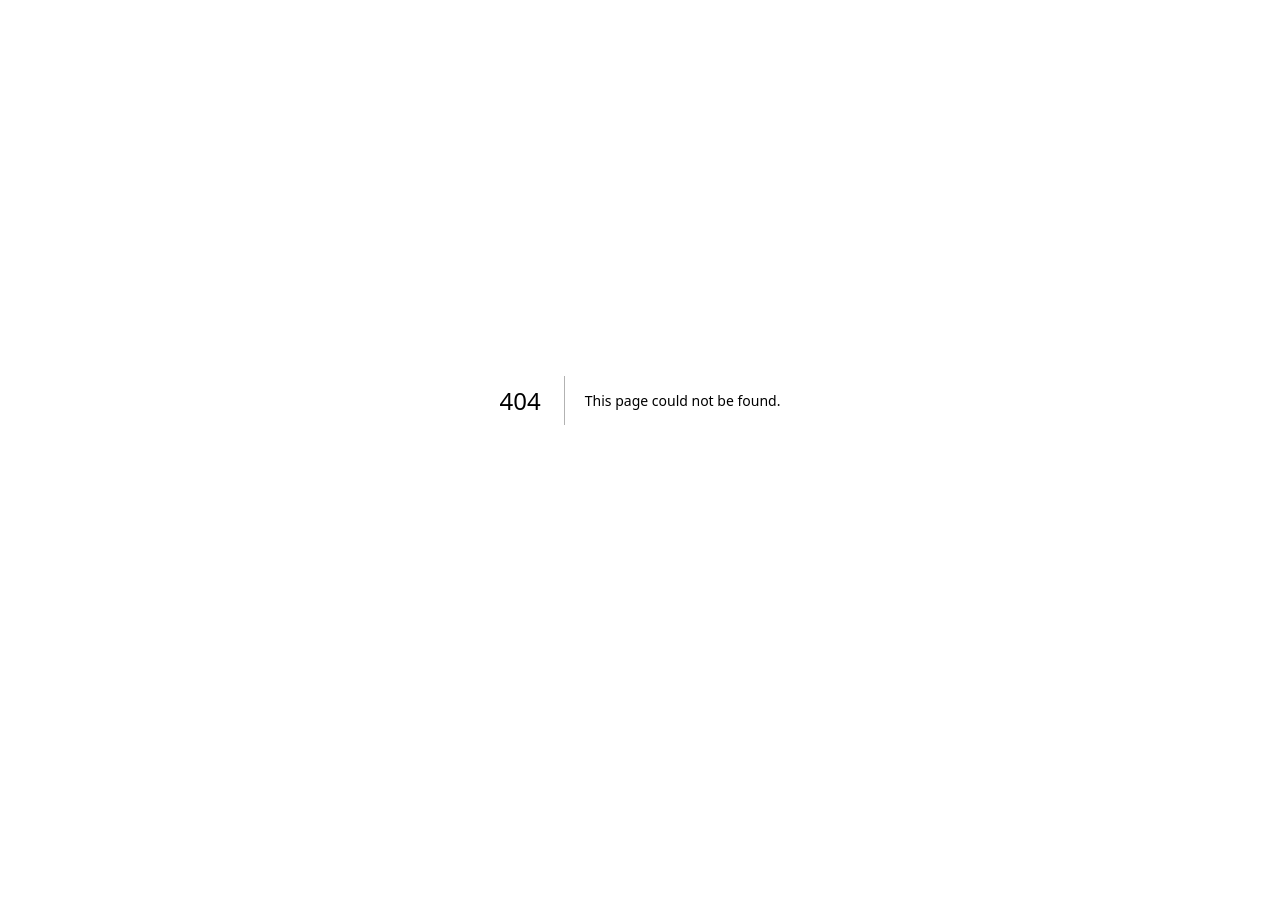
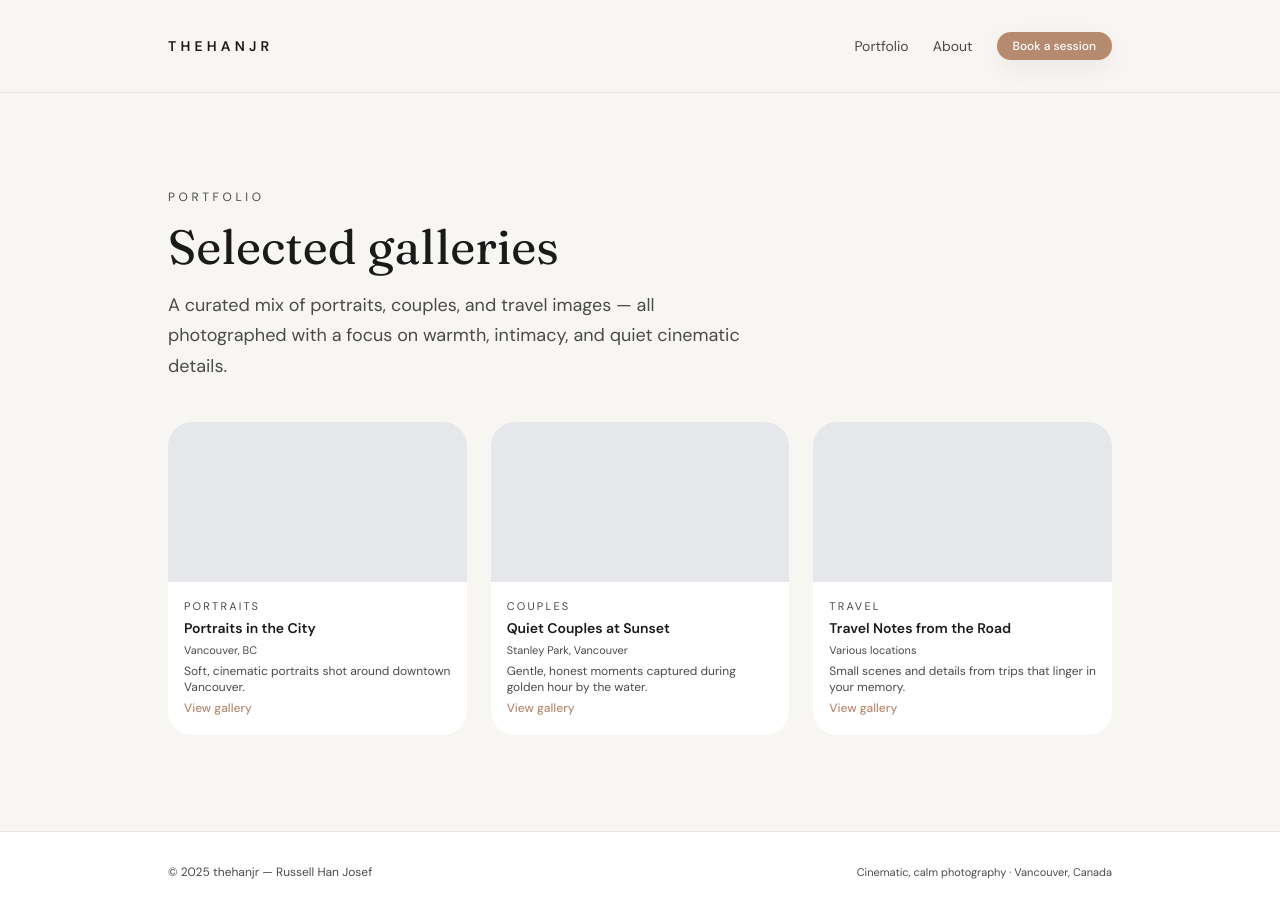
Before and after one commit to russellhanj/thehanjr-portfolio, a Next.js app in the folder thehanjr-portfolio/: page /portfolio in a window 1280 px wide. Before the commit this address had no page. Before the commit the page ends 800 px from the top, so only its background shows below. Built offline with nearby package versions, Linux system fonts and the light colour scheme.

Commit message:
Added portfolio

```diff
--- a/thehanjr-portfolio/app/globals.css
+++ b/thehanjr-portfolio/app/globals.css
@@ -6,6 +6,7 @@
   color-scheme: light;
 }
 
+/* Optional helper */
 .text-balance {
   text-wrap: balance;
 }
--- /dev/null
+++ b/thehanjr-portfolio/app/portfolio/[slug]/page.tsx
@@ -0,0 +1,55 @@
+import { notFound } from "next/navigation";
+import { galleries } from "../../../lib/galleries";
+import { PageShell } from "../../components/layout/page-shell";
+import { Container } from "../../components/ui/container";
+
+type GalleryPageProps = {
+  params: { slug: string };
+};
+
+// Pre-generate static params (optional but good)
+export function generateStaticParams() {
+  return galleries.map((g) => ({ slug: g.slug }));
+}
+
+export default function GalleryPage({ params }: GalleryPageProps) {
+  const gallery = galleries.find((g) => g.slug === params.slug);
+
+  if (!gallery) {
+    return notFound();
+  }
+
+  return (
+    <PageShell>
+      <section className="pt-10 md:pt-16">
+        <Container className="space-y-8">
+          {/* Header */}
+          <div className="space-y-3">
+            <p className="text-xs uppercase tracking-[0.3em] text-text-secondary">
+              {gallery.category}
+            </p>
+            <h1 className="font-heading text-display-md">{gallery.title}</h1>
+            {gallery.location && (
+              <p className="text-xs text-text-secondary">
+                {gallery.location}
+              </p>
+            )}
+            <p className="max-w-xl text-body text-text-secondary">
+              {gallery.description}
+            </p>
+          </div>
+
+          {/* Placeholder image grid for now */}
+          <div className="grid gap-4 md:grid-cols-3">
+            {gallery.images.map((image) => (
+              <div
+                key={image.src}
+                className="h-48 rounded-2xl bg-gray-200 md:h-56"
+              />
+            ))}
+          </div>
+        </Container>
+      </section>
+    </PageShell>
+  );
+}
--- /dev/null
+++ b/thehanjr-portfolio/app/portfolio/page.tsx
@@ -0,0 +1,57 @@
+import Link from "next/link";
+import { galleries } from "../../lib/galleries";
+import { PageShell } from "../components/layout/page-shell";
+import { Container } from "../components/ui/container";
+
+export default function PortfolioPage() {
+  return (
+    <PageShell>
+      <section className="pt-10 md:pt-16">
+        <Container className="space-y-10">
+          <div className="space-y-4">
+            <p className="text-xs uppercase tracking-[0.3em] text-text-secondary">
+              Portfolio
+            </p>
+            <h1 className="font-heading text-display-md">
+              Selected galleries
+            </h1>
+            <p className="max-w-xl text-body-lg text-text-secondary">
+              A curated mix of portraits, couples, and travel images — all
+              photographed with a focus on warmth, intimacy, and quiet cinematic
+              details.
+            </p>
+          </div>
+
+          <div className="grid gap-6 md:grid-cols-3">
+            {galleries.map((gallery) => (
+              <Link
+                key={gallery.slug}
+                href={`/portfolio/${gallery.slug}`}
+                className="group flex flex-col overflow-hidden rounded-2xl bg-surface shadow-subtle/40"
+              >
+                <div className="h-40 bg-gray-200 group-hover:bg-gray-300 transition-colors" />
+                <div className="space-y-1 px-4 py-4">
+                  <p className="text-[11px] uppercase tracking-[0.2em] text-text-secondary">
+                    {gallery.category}
+                  </p>
+                  <h2 className="text-sm font-semibold">{gallery.title}</h2>
+                  {gallery.location && (
+                    <p className="text-[11px] text-text-secondary">
+                      {gallery.location}
+                    </p>
+                  )}
+                  <p className="mt-1 text-xs text-text-secondary line-clamp-2">
+                    {gallery.description}
+                  </p>
+                  <span className="mt-2 inline-block text-xs font-medium text-accent underline-offset-4 group-hover:underline">
+                    View gallery
+                  </span>
+                </div>
+              </Link>
+            ))}
+          </div>
+        </Container>
+      </section>
+    </PageShell>
+  );
+}
--- /dev/null
+++ b/thehanjr-portfolio/lib/galleries.ts
@@ -0,0 +1,60 @@
+// lib/galleries.ts
+
+export type GalleryImage = {
+  src: string;
+  alt: string;
+};
+
+export type Gallery = {
+  slug: string;
+  title: string;
+  category: "portraits" | "couples" | "travel" | "other";
+  description: string;
+  location?: string;
+  coverImage: string;
+  images: GalleryImage[];
+};
+
+export const galleries: Gallery[] = [
+  {
+    slug: "portraits-in-the-city",
+    title: "Portraits in the City",
+    category: "portraits",
+    description: "Soft, cinematic portraits shot around downtown Vancouver.",
+    location: "Vancouver, BC",
+    coverImage: "/images/galleries/portraits-cover.jpg",
+    images: [
+      { src: "/images/galleries/portraits-1.jpg", alt: "Portrait 1" },
+      { src: "/images/galleries/portraits-2.jpg", alt: "Portrait 2" },
+      { src: "/images/galleries/portraits-3.jpg", alt: "Portrait 3" },
+    ],
+  },
+  {
+    slug: "quiet-couples-at-sunset",
+    title: "Quiet Couples at Sunset",
+    category: "couples",
+    description:
+      "Gentle, honest moments captured during golden hour by the water.",
+    location: "Stanley Park, Vancouver",
+    coverImage: "/images/galleries/couples-cover.jpg",
+    images: [
+      { src: "/images/galleries/couples-1.jpg", alt: "Couple 1" },
+      { src: "/images/galleries/couples-2.jpg", alt: "Couple 2" },
+      { src: "/images/galleries/couples-3.jpg", alt: "Couple 3" },
+    ],
+  },
+  {
+    slug: "travel-notes-from-the-road",
+    title: "Travel Notes from the Road",
+    category: "travel",
+    description:
+      "Small scenes and details from trips that linger in your memory.",
+    location: "Various locations",
+    coverImage: "/images/galleries/travel-cover.jpg",
+    images: [
+      { src: "/images/galleries/travel-1.jpg", alt: "Travel 1" },
+      { src: "/images/galleries/travel-2.jpg", alt: "Travel 2" },
+      { src: "/images/galleries/travel-3.jpg", alt: "Travel 3" },
+    ],
+  },
+];
--- a/thehanjr-portfolio/tailwind.config.js
+++ b/thehanjr-portfolio/tailwind.config.js
@@ -2,13 +2,14 @@
 module.exports = {
   darkMode: false,
   content: [
-    "./src/app/**/*.{js,ts,jsx,tsx,mdx}",
-    "./src/components/**/*.{js,ts,jsx,tsx,mdx}",
-    "./src/pages/**/*.{js,ts,jsx,tsx,mdx}",
+    "./app/**/*.{js,ts,jsx,tsx,mdx}",
+    "./components/**/*.{js,ts,jsx,tsx,mdx}",
+    "./pages/**/*.{js,ts,jsx,tsx,mdx}",
   ],
   theme: {
     extend: {
       colors: {
+        // brand palette
         bg: "#F8F6F3",
         surface: "#FFFFFF",
         surfaceMuted: "#F0ECE8",
```
Also changed, not shown: thehanjr-portfolio/app/layout.tsx (line endings or trailing spaces).
